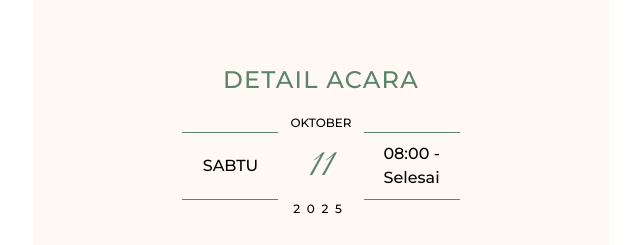
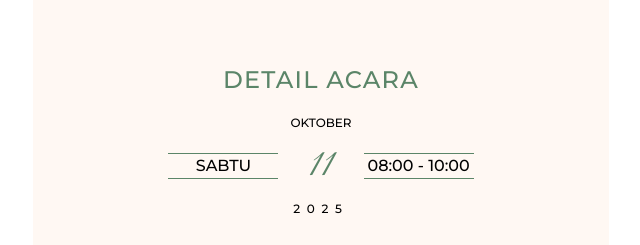
Before and after one commit to rayhanarwindra/invitation, a Vue app: page / in a window 1280 px wide. Shown: the part 920-1165 px from the top of the page, without its empty margins (319-959 px from the left). Built offline with nearby package versions, Linux system fonts and the light colour scheme; no server answers; the database is empty.

Commit message:
Change time

```diff
--- a/src/components/Event.vue
+++ b/src/components/Event.vue
@@ -12,7 +12,7 @@
         <span class="details__date">11</span>
         <span class="details__year">2025</span>
       </div>
-      <span class="details__highlight"> 08:00 - {{ t('onwards') }} </span>
+      <span class="details__highlight"> 08:00 - 10:00 </span>
     </div>
     <div class="event__location location">
       <img alt="pinpoint" :src="PinPoint" />
@@ -54,7 +54,7 @@ const PLACE_ID = import.meta.env.VITE_PLACE_ID
 
 const { t } = useI18n()
 const calendarLink =
-  'https://calendar.google.com/calendar/render?action=TEMPLATE&text=Ray+%26+Nabila%27s+Wedding&dates=20251011T110000/20251011T130000&details=Ray+%26+Nabila%27s+Wedding&location=Masjid+Agung+Al-Azhar+Blok+M%2C+Jakarta%2C+Indonesia&ctz=Asia/Jakarta'
+  'https://calendar.google.com/calendar/render?action=TEMPLATE&text=Ray+%26+Nabila%27s+Wedding&dates=20251011T080000/20251011T100000&details=Ray+%26+Nabila%27s+Wedding&location=Masjid+Agung+Al-Azhar+Blok+M%2C+Jakarta%2C+Indonesia&ctz=Asia/Jakarta'
 
 const rootElement = ref<HTMLElement | null>(null)
 
@@ -137,13 +137,11 @@ defineExpose({
     font-weight: 500;
     border-top: 1px solid #5b8568;
     border-bottom: 1px solid #5b8568;
-    padding: 8px 0;
-    width: 96px;
     text-align: center;
-    min-height: 50px;
     display: flex;
     align-items: center;
     justify-content: center;
+    width: 110px;
   }
 
   &__time {
```
